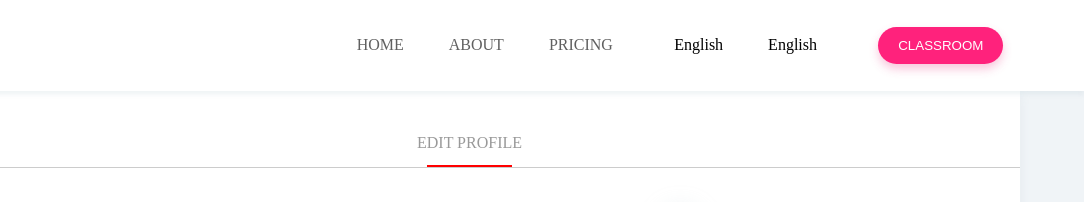
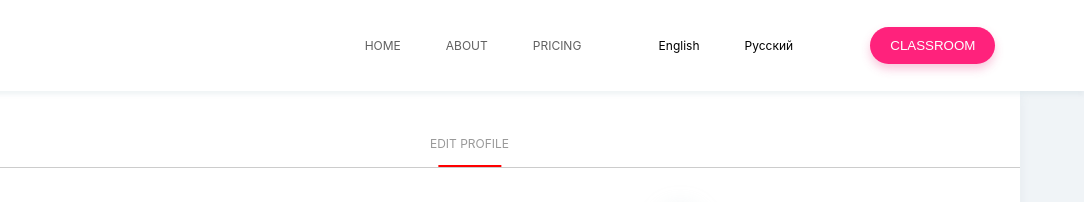
Before and after one commit to hitunes/conectar-ep, a plain HTML site: page index.html in a window 1280 px wide. Shown: the top 202 px of the page, 196-1280 px from the left. Drawn offline with Linux system fonts and the light colour scheme.

Commit message:
Adjust font size

```diff
--- a/assets/index.scss
+++ b/assets/index.scss
@@ -2,6 +2,7 @@ body {
     background: #F0F4F7;
     margin: 0;
     padding: 0;
+    font-family: Source Sans Pro, -apple-system, BlinkMacSystemFont, Helvetica Neue, Segoe UI, Oxygen, Ubuntu, Cantarell, Open Sans, sans-serif;
 }
 
 a {
@@ -135,6 +136,7 @@ ul {
             align-items: center;
             display: flex;
             li {
+                font-size: 12px;
                 margin-right: 45px;
                 &:last-child {
                     margin-right: 0
@@ -165,6 +167,7 @@ ul {
             position: relative;
             padding-bottom: 14.5px;
             a {
+                font-size: 12px;
                 color: #999999;
             }
             &:after {
--- a/index.html
+++ b/index.html
@@ -23,7 +23,7 @@
             </ul>
             <ul>
                 <li>English</li>
-                <li>English</li>
+                <li>Русский</li>
             </ul>
             <button class="button">Classroom</button>
         </div>
```
Also changed, not shown: assets/index.css, 1 other file.
